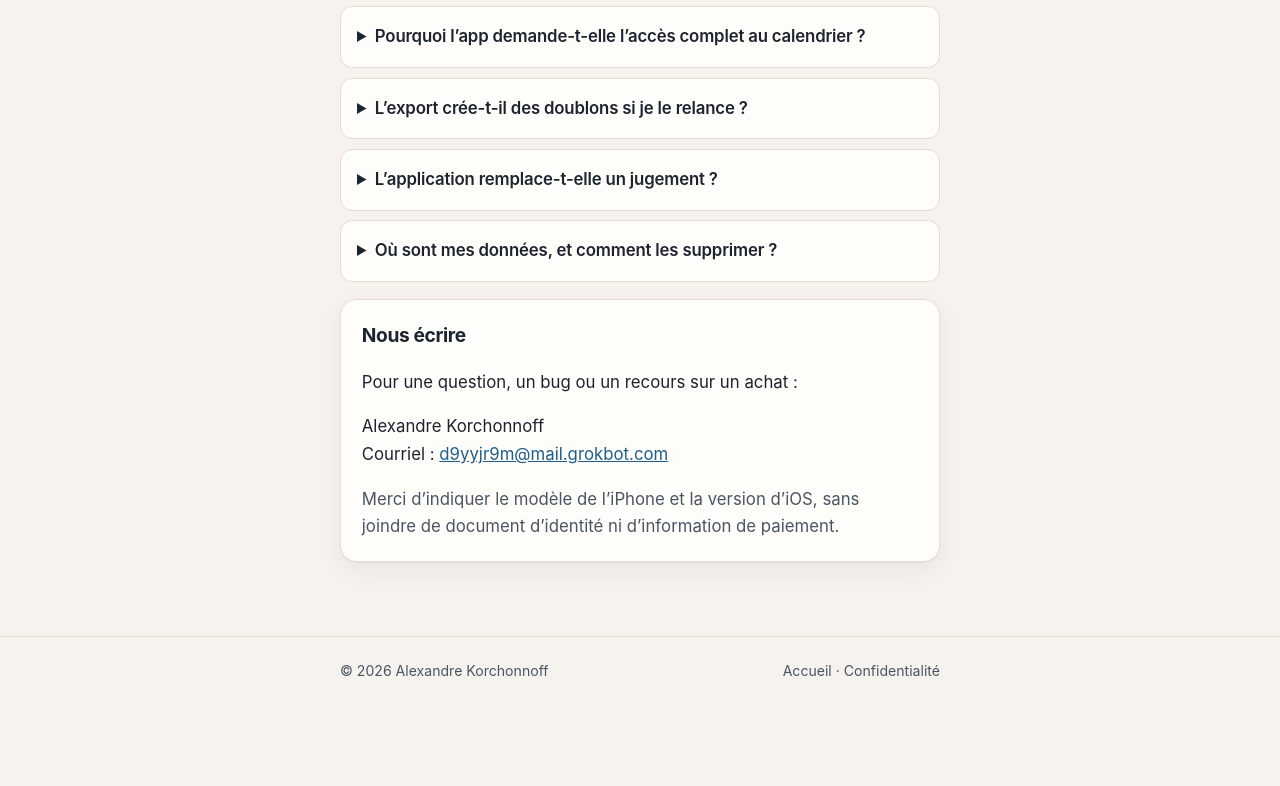
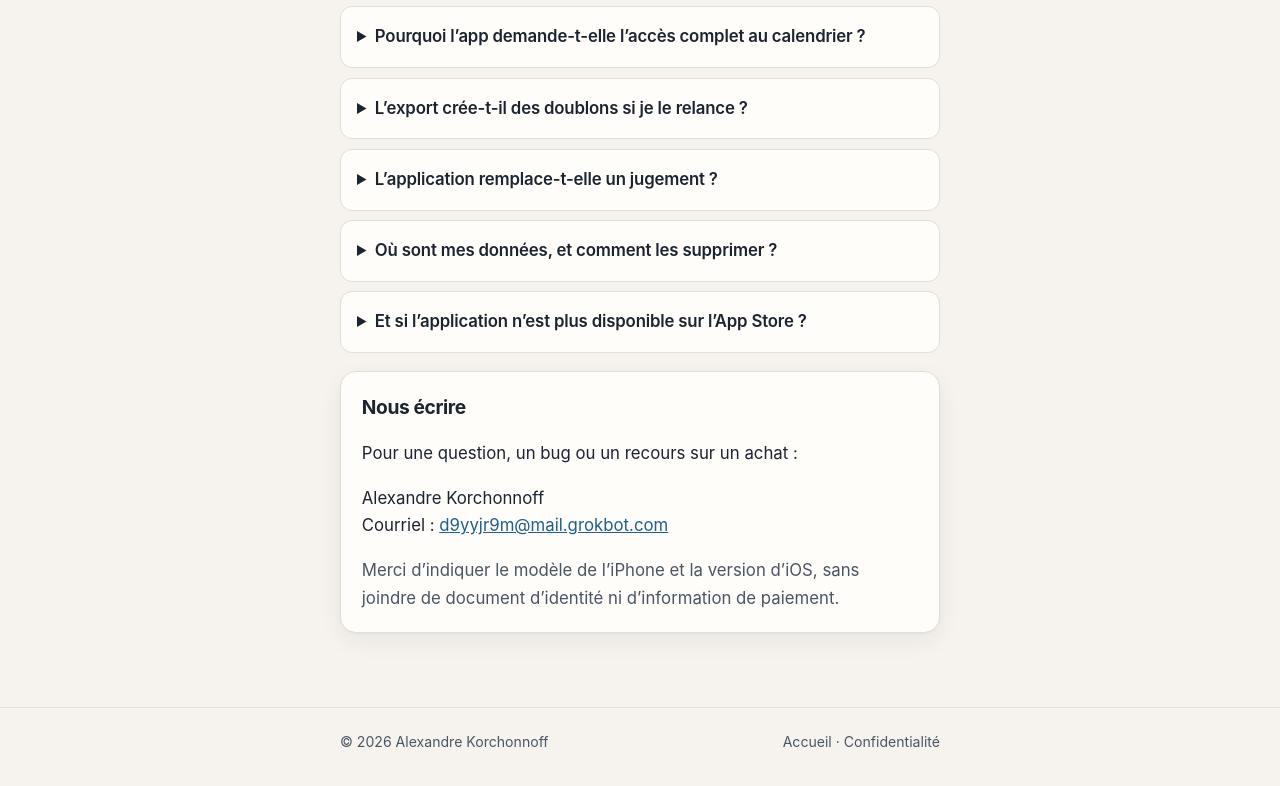
Before and after one commit to plioucha/garde-alternee-site, a plain HTML site: page support.html in a window 1280 px wide. Shown: the part 724-1510 px from the top of the page. Before the commit the page ends 1438 px from the top, so only its background shows below. Drawn offline with Linux system fonts and the light colour scheme.

Commit message:
Ajoute une FAQ : que se passe-t-il si l'app quitte l'App Store

```diff
--- a/support.html
+++ b/support.html
@@ -84,6 +84,11 @@
         <p>Tout reste sur l’iPhone (et, si vous l’avez choisi, dans votre calendrier iCloud). Pour tout effacer&nbsp;: supprimez le calendrier «&nbsp;Garde – [prénom]&nbsp;» dans l’app Calendrier, puis désinstallez Garde alternée. Plus de détail dans la <a href="confidentialite.html">politique de confidentialité</a>.</p>
       </details>
 
+      <details class="faq">
+        <summary>Et si l’application n’est plus disponible sur l’App Store&nbsp;?</summary>
+        <p>Si l’app est un jour retirée de l’App Store, elle continue de fonctionner sur les iPhone où elle est déjà installée. L’achat de la version complète reste actif sur cet appareil, car il est vérifié localement. Les plannings déjà écrits restent dans le calendrier de l’iPhone&nbsp;: ils ne disparaissent pas. En revanche, il pourrait ne plus être possible de la retélécharger après une suppression, ou de l’installer sur un nouvel iPhone, et il n’y aurait plus de mises à jour. Conseil&nbsp;: ne pas supprimer l’app, et conserver un export PDF de votre planning. Le développeur s’engage à prévenir sur cette page en cas d’arrêt.</p>
+      </details>
+
       <div class="card" id="contact">
         <h2>Nous écrire</h2>
         <p>Pour une question, un bug ou un recours sur un achat&nbsp;:</p>
```
